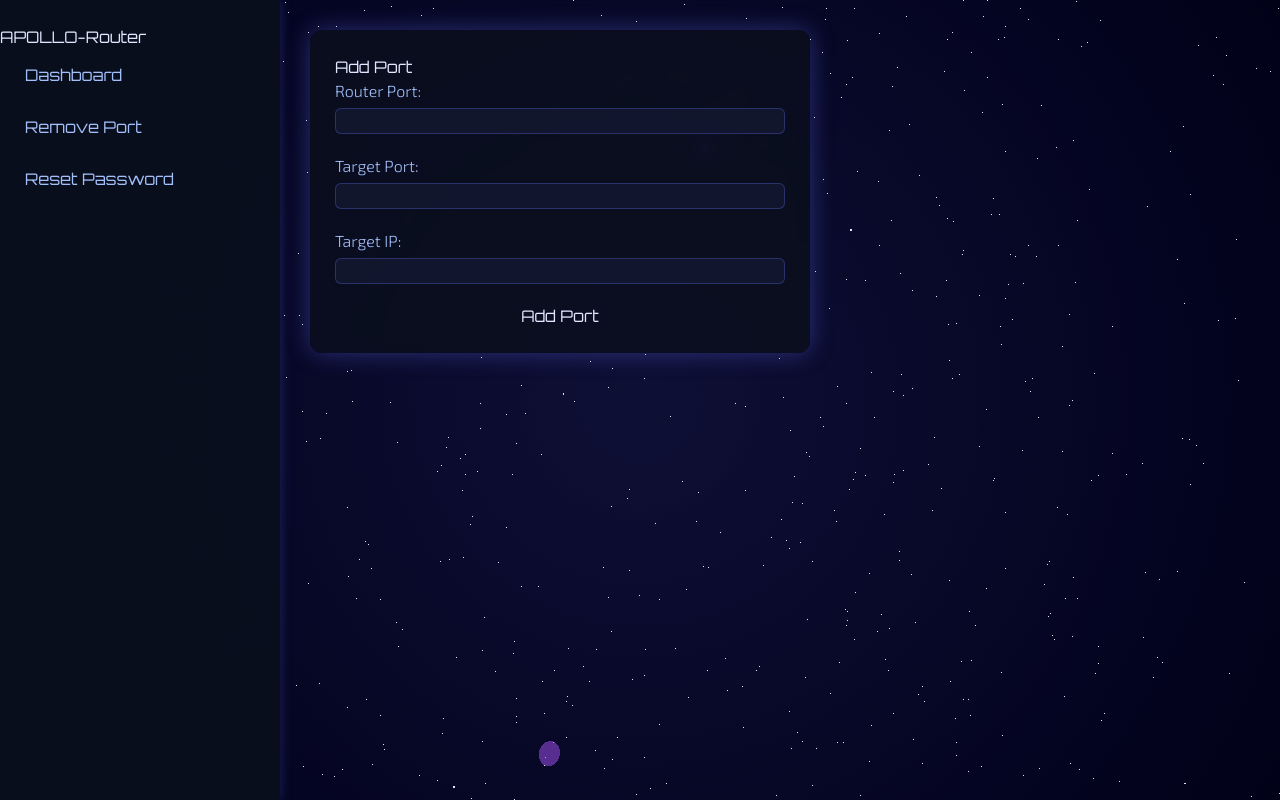
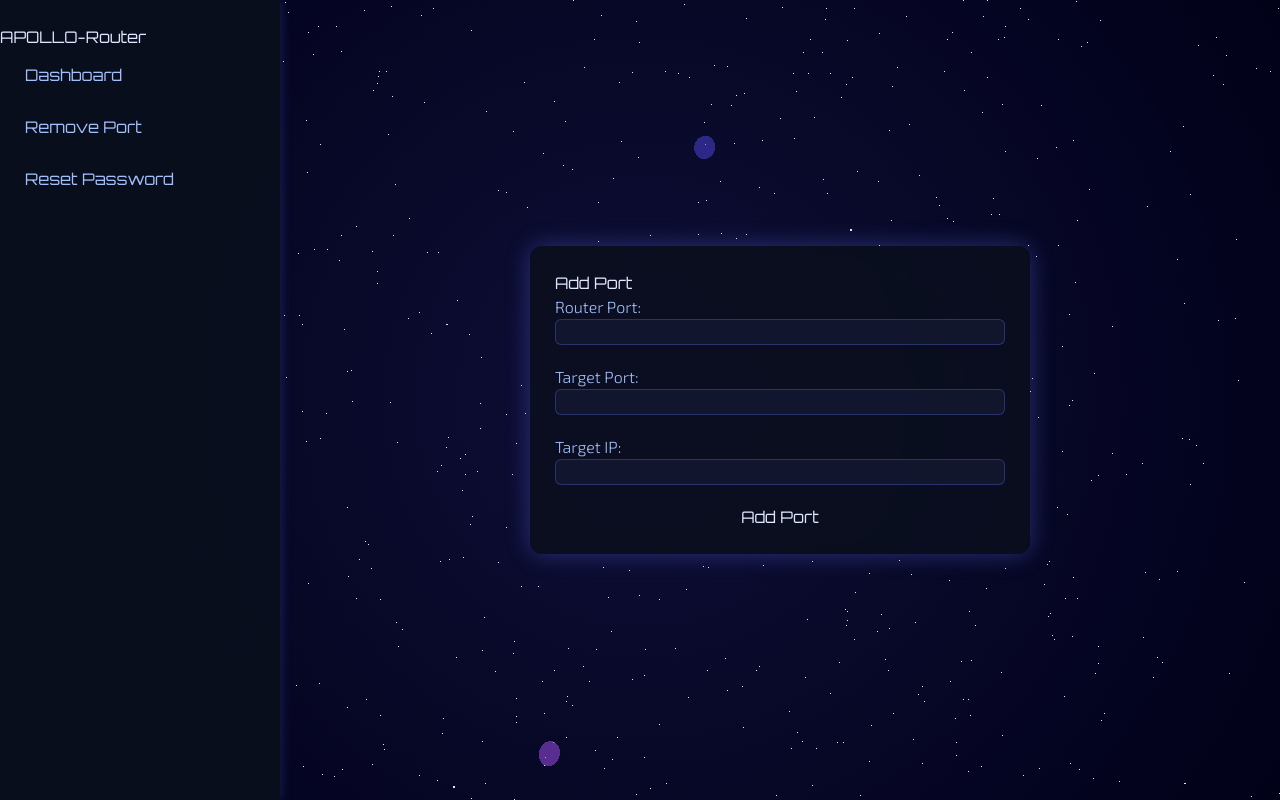
Before and after one commit to intelstriker21/Apollo-Router, a Flask app: page /add_port in a window 1280 px wide. Run offline with Flask 3, Linux system fonts and the light colour scheme; the visitor is signed in with stand-in values (Sample User, id 1); some libraries are stand-ins or nearby versions.

Commit message:
Update add_port.html

```diff
--- a/service/templates/add_port.html
+++ b/service/templates/add_port.html
@@ -58,6 +58,10 @@
             margin-left: 280px;
             width: calc(100% - 280px);
             padding: 30px;
+            display: flex;
+            justify-content: center;
+            align-items: center;
+            min-height: 100vh;
         }
         .form-container {
             background: rgba(10, 15, 30, 0.9);
@@ -81,7 +85,7 @@
             display: block;
             font-size: 16px;
             color: #a3bffa;
-            margin-bottom: 5px;
+            margin/bottom: 5px;
             font-family: 'Exo 2', sans-serif;
         }
         input {
@@ -174,6 +178,7 @@
             .content {
                 margin-left: 0;
                 width: 100%;
+                padding: 15px;
             }
             .form-container {
                 padding: 20px;
@@ -290,3 +295,5 @@
             });
         });
     </script>
+</body>
+</html>
```
